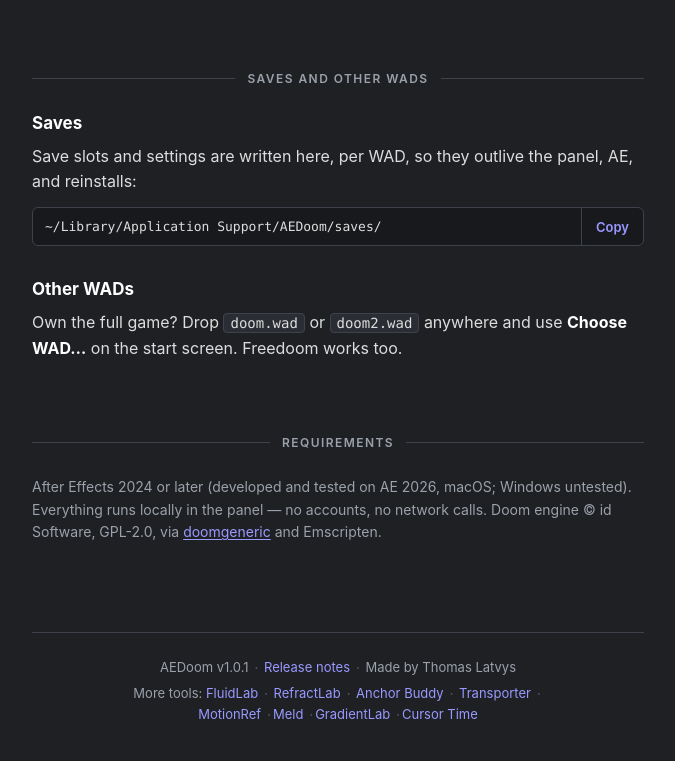
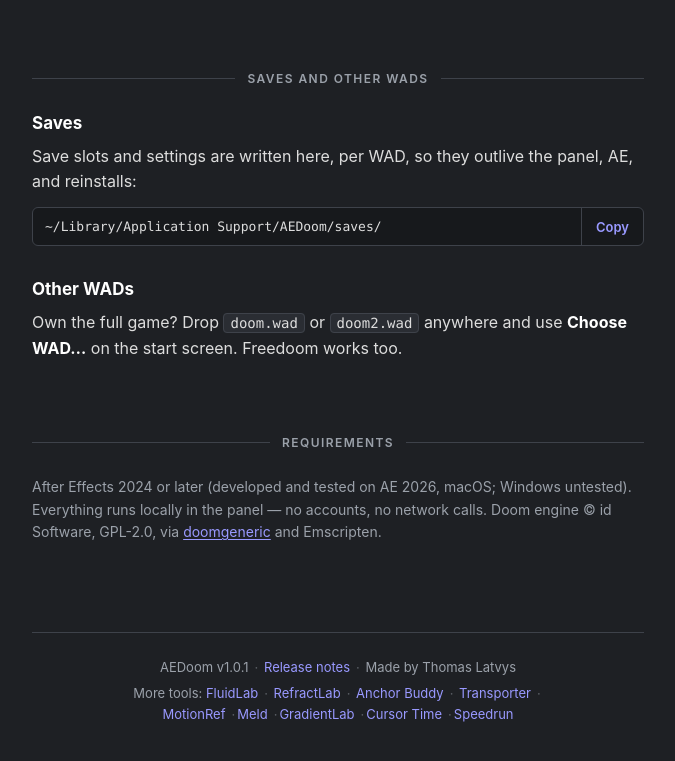
Before and after one commit to tlatvys-ac/aedoom-app, a plain HTML site: page index.html in a window 1280 px wide. Shown: the part 3057-3818 px from the top of the page, without its empty margins (302-977 px from the left). Drawn offline with Linux system fonts and the light colour scheme; no server answers.

Commit message:
Footer: add Speedrun to More tools
Co-Authored-By: Claude Opus 5.5 <noreply@anthropic.com>

```diff
--- a/index.html
+++ b/index.html
@@ -544,7 +544,7 @@
     <footer>
         <p><span class="nowrap">AEDoom <span id="version">v1.0.1</span></span><span class="sep">·</span> <a href="https://github.com/tlatvys-ac/aedoom-app/releases">Release notes</a><span class="sep">·</span> <span class="nowrap">Made by Thomas Latvys</span></p>
         <p>More tools:
-            <a href="https://tlatvys-ac.github.io/fluidlab-app/">FluidLab</a><span class="sep">·</span> <a href="https://tlatvys-ac.github.io/refractlab-app/">RefractLab</a><span class="sep">·</span> <a href="https://tlatvys-ac.github.io/anchor-buddy-app/">Anchor Buddy</a><span class="sep">·</span> <a href="https://tlatvys-ac.github.io/transporter-app/">Transporter</a><span class="sep">·</span> <a href="https://tlatvys-ac.github.io/motionref-app/">MotionRef</a><span class="sep">·</span><a href="https://tlatvys-ac.github.io/meld-app/">Meld</a><span class="sep">·</span><a href="https://tlatvys-ac.github.io/gradientlab-app/">GradientLab</a><span class="sep">·</span><a href="https://tlatvys-ac.github.io/cursor-time-app/">Cursor&nbsp;Time</a>
+            <a href="https://tlatvys-ac.github.io/fluidlab-app/">FluidLab</a><span class="sep">·</span> <a href="https://tlatvys-ac.github.io/refractlab-app/">RefractLab</a><span class="sep">·</span> <a href="https://tlatvys-ac.github.io/anchor-buddy-app/">Anchor Buddy</a><span class="sep">·</span> <a href="https://tlatvys-ac.github.io/transporter-app/">Transporter</a><span class="sep">·</span> <a href="https://tlatvys-ac.github.io/motionref-app/">MotionRef</a><span class="sep">·</span><a href="https://tlatvys-ac.github.io/meld-app/">Meld</a><span class="sep">·</span><a href="https://tlatvys-ac.github.io/gradientlab-app/">GradientLab</a><span class="sep">·</span><a href="https://tlatvys-ac.github.io/cursor-time-app/">Cursor&nbsp;Time</a><span class="sep">·</span><a href="https://tlatvys-ac.github.io/speedrun-app/">Speedrun</a>
         </p>
     </footer>
 </div>
```
